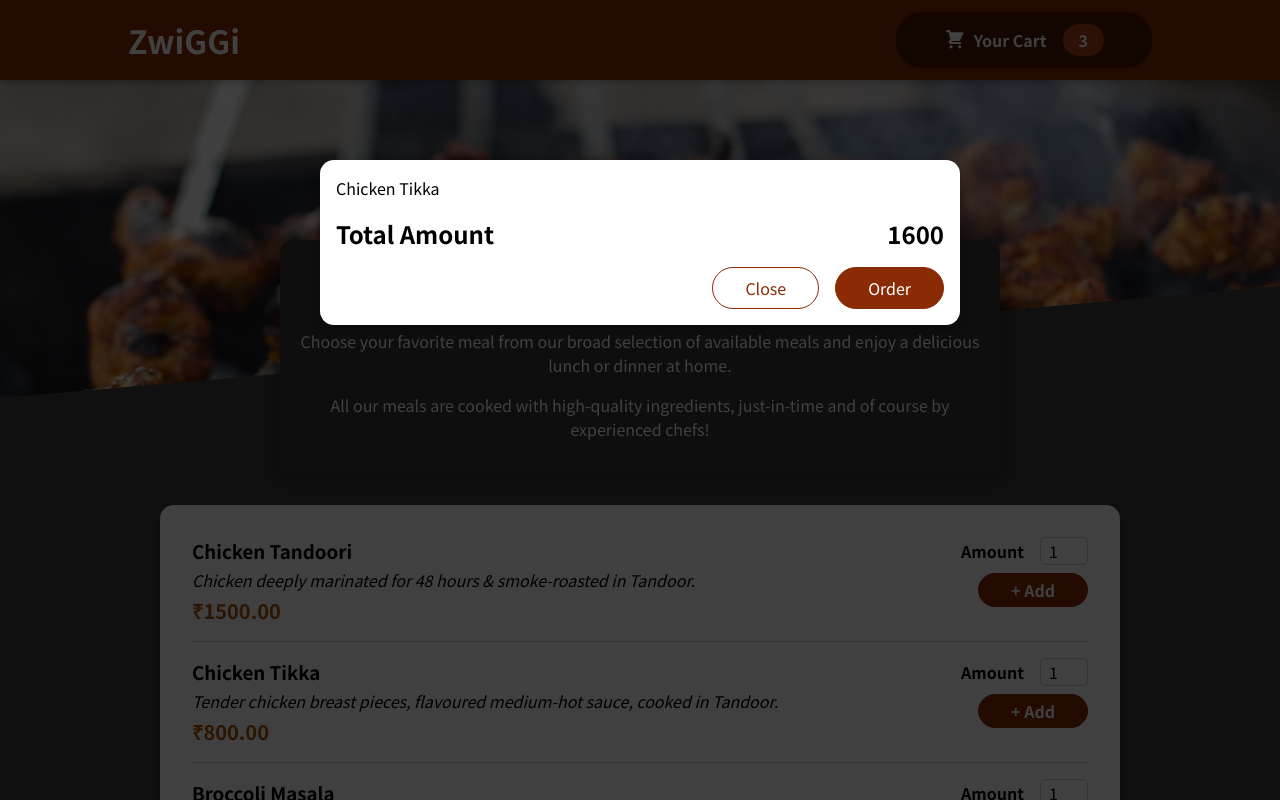
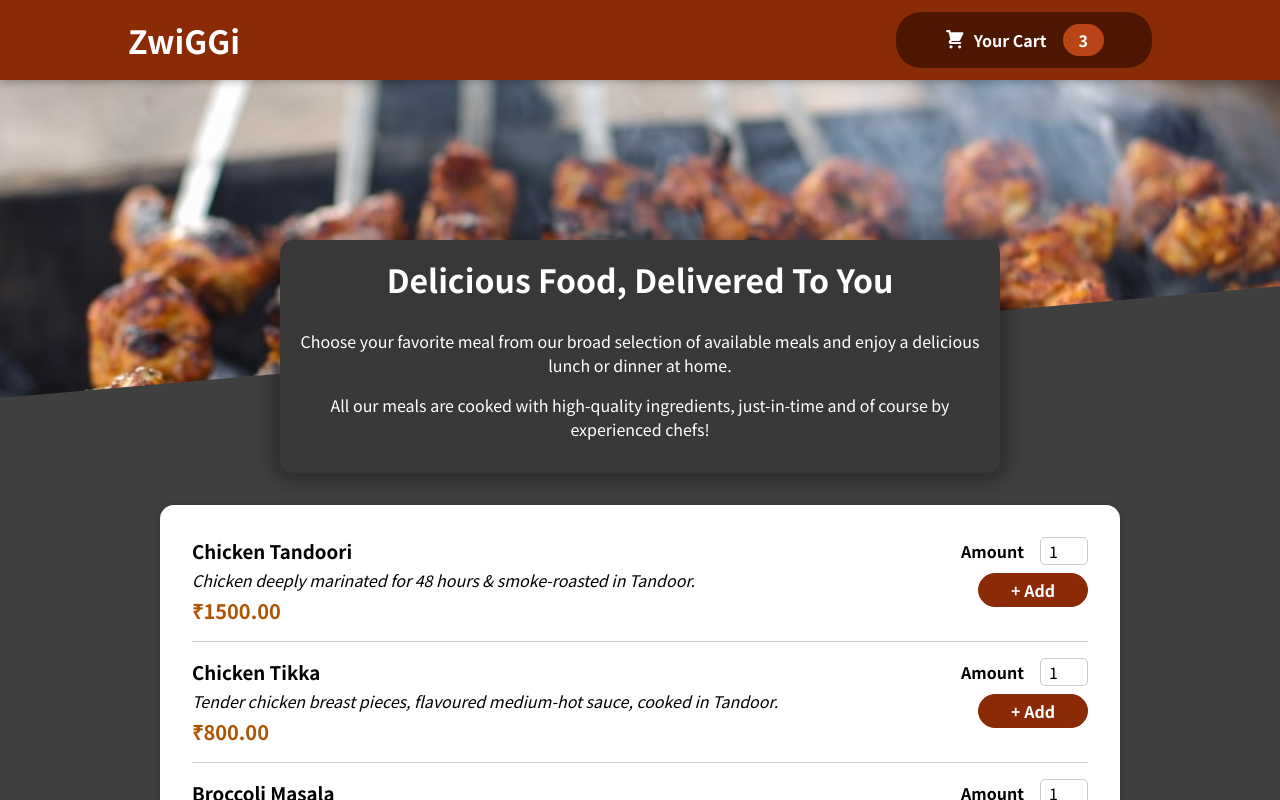
Before and after one commit to Raj-Thombare/zwiggy, a React (Create React App) app: page / in a window 1280 px wide. Shown: the top 800 px of the page. Built offline with nearby package versions, Linux system fonts and the light colour scheme.

Commit message:
feat: add open and close functionality on Cart

```diff
--- a/src/App.js
+++ b/src/App.js
@@ -1,13 +1,24 @@
-import React, {Fragment} from "react";
+import React, {Fragment, useState} from "react";
 import Header from "./components/Layout/Header";
 import Meals from "./components/Meals/Meals";
 import Cart from "./components/Cart/Cart"
 
 const App = () => {
+
+  const [cartIsShown, setCartIsShown] = useState(false);
+
+  const showCartHandler = () => {
+    setCartIsShown(true)
+  }
+
+  const hideCartHandler = () => {
+    setCartIsShown(false)
+  }
+
   return (
     <Fragment>
-      <Cart />
-      <Header />
+      {cartIsShown && <Cart onClose={hideCartHandler} />}
+      <Header onShown={showCartHandler} />
       <main>
         <Meals/>
       </main>
--- a/src/components/Cart/Cart.js
+++ b/src/components/Cart/Cart.js
@@ -2,7 +2,7 @@ import React from "react";
 import classes from "./Cart.module.css";
 import Modal from "../UI/Modal"
 
-const Cart = () => {
+const Cart = (props) => {
   const cartItems = (
     <ul className={classes['cart-items']}>
       {[{ id: 1, name: "Chicken Tikka", amount: 2, price: "800" }].map(
@@ -13,14 +13,14 @@ const Cart = () => {
     </ul>
   );
   return (
-    <Modal>
+    <Modal onClick={props.onClose}>
       {cartItems}
       <div className={classes.total}>
         <span>Total Amount</span>
         <span>1600</span>
       </div>
       <div className={classes.actions}>
-        <button className={classes['button--alt']}>Close</button>
+        <button className={classes['button--alt']} onClick={props.onClose} >Close</button>
         <button className={classes.button}>Order</button>
       </div>
     </Modal>
--- a/src/components/Layout/Header.js
+++ b/src/components/Layout/Header.js
@@ -3,12 +3,12 @@ import classes from "./Header.module.css"
 import mealsImage from "../../assets/meals2.jpg"
 import HeaderCartButton from './HeaderCartButton'
 
-const Header = () => {
+const Header = ({onShown}) => {
   return (
     <Fragment>
         <header className={classes.header}>
             <h1>ZwiGGi</h1>
-            <HeaderCartButton />
+            <HeaderCartButton onClick={onShown} />
         </header>
         <div className={classes['main-image']}>
             <img src={mealsImage} alt="A table full of delicious food" />
--- a/src/components/Layout/HeaderCartButton.js
+++ b/src/components/Layout/HeaderCartButton.js
@@ -2,9 +2,9 @@ import React from 'react'
 import classes from "./HeaderCartButton.module.css"
 import CartIcon from '../Cart/CartIcon'
 
-const HeaderCartButton = () => {
+const HeaderCartButton = ({onClick}) => {
   return (
-    <button className={classes.button}>
+    <button className={classes.button} onClick={onClick}>
         <span className={classes.icon}>
             <CartIcon/>
         </span>
--- a/src/components/UI/Modal.js
+++ b/src/components/UI/Modal.js
@@ -2,8 +2,8 @@ import React from 'react'
 import classes from './Modal.module.css'
 import ReactDOM from 'react-dom'
 
-const Backdrop = () => {
-    return <div className={classes.backdrop} />
+const Backdrop = (props) => {
+    return <div className={classes.backdrop} onClick={props.onClose} />
 }
 
 const ModalOverlay = (props) => {
@@ -17,8 +17,8 @@ const elementRoot = document.getElementById('modalOverlay-root');
 const Modal = (props) => {
   return (
     <>
-        {ReactDOM.createPortal(<Backdrop />,elementRoot)}
-        {ReactDOM.createPortal(<ModalOverlay>{props.children}</ModalOverlay>,elementRoot)}
+        {ReactDOM.createPortal(<Backdrop onClose={props.onClick} />, elementRoot)}
+        {ReactDOM.createPortal(<ModalOverlay>{props.children}</ModalOverlay>, elementRoot)}
     </>
   )
 }
```
